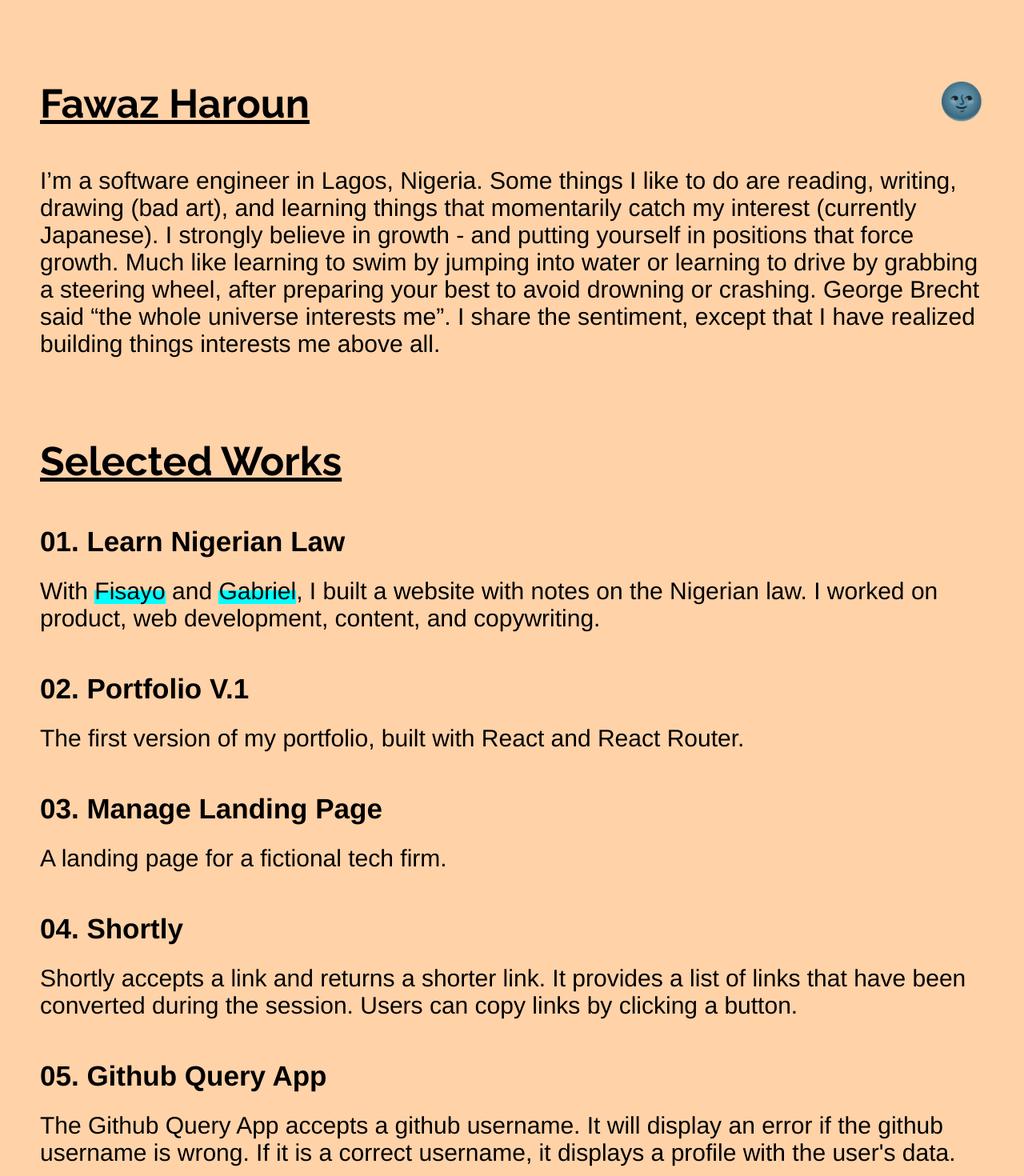
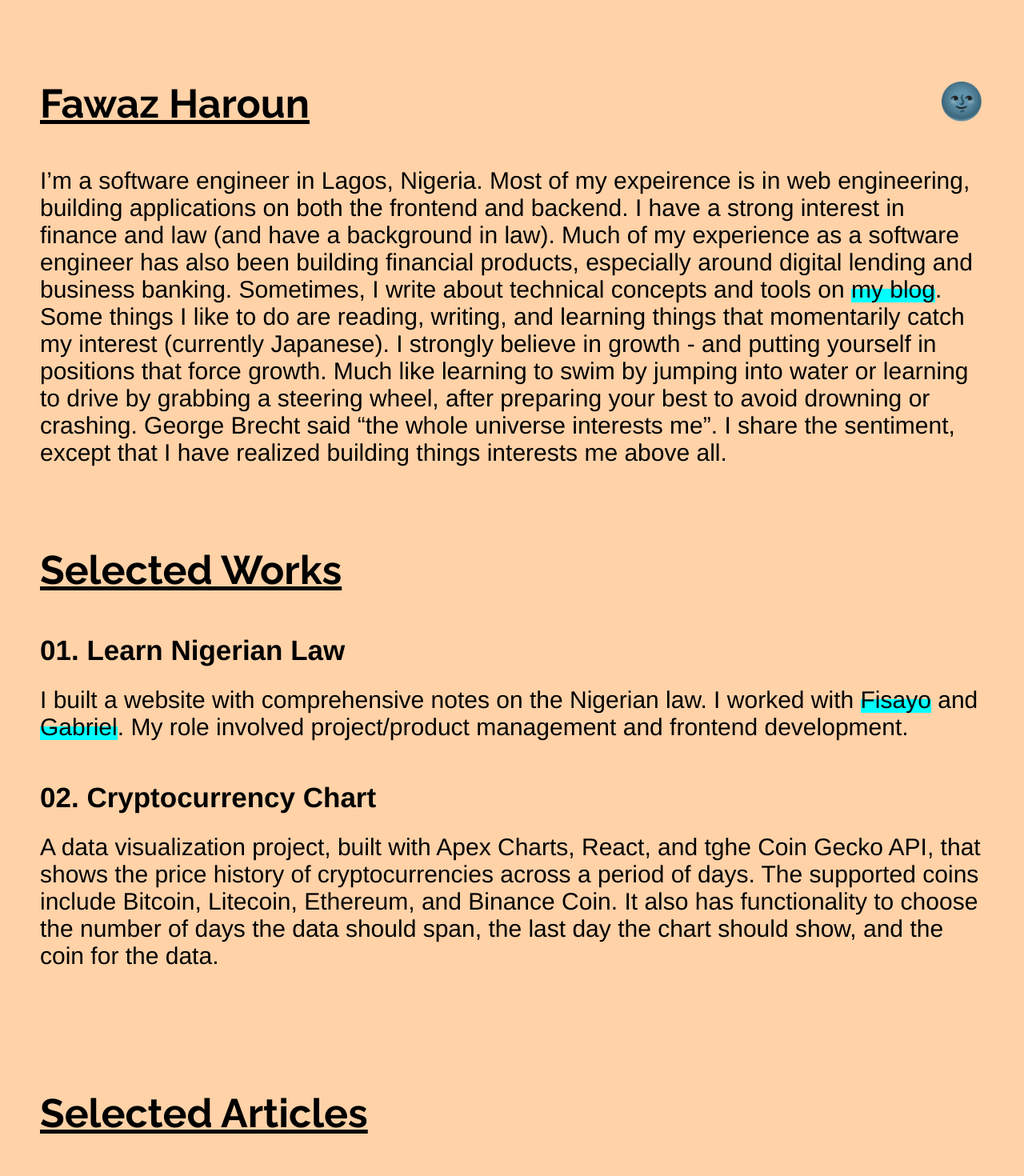
Before and after one commit to Exalted100/portfolio-v2, a Vue app: page / in a window 1280 px wide. Shown: the top 1470 px of the page at 80% size. Built offline with nearby package versions, Linux system fonts and the light colour scheme.

Commit message:
feat: portfolio update

```diff
--- a/src/App.vue
+++ b/src/App.vue
@@ -3,38 +3,67 @@
     <p class="modeToggle" v-on:click="changeMode">{{ modeIcon }}</p>
     <Title title="Fawaz Haroun" />
     <p>
-      I’m a software engineer in Lagos, Nigeria. Some things I like to do are reading, writing, drawing (bad art), and learning things that momentarily catch my interest (currently Japanese). I strongly believe in growth - and putting yourself in positions that force growth. Much like learning to swim by jumping into water or learning to drive by grabbing a steering wheel, after preparing your best to avoid drowning or crashing. George Brecht said “the whole universe interests me”. I share the sentiment, except that I have realized building things interests me above all.
+      I’m a software engineer in Lagos, Nigeria. Most of my expeirence is in web
+      engineering, building applications on both the frontend and backend. I
+      have a strong interest in finance and law (and have a background in law).
+      Much of my experience as a software engineer has also been building
+      financial products, especially around digital lending and business
+      banking. Sometimes, I write about technical concepts and tools on
+      <a
+        href="https://blog.fawazharoun.com"
+        target="_blank"
+        rel="noopener noreferrer"
+        class="referrals"
+        >my blog</a
+      >. Some things I like to do are reading, writing, and
+      learning things that momentarily catch my interest (currently Japanese). I
+      strongly believe in growth - and putting yourself in positions that force
+      growth. Much like learning to swim by jumping into water or learning to
+      drive by grabbing a steering wheel, after preparing your best to avoid
+      drowning or crashing. George Brecht said “the whole universe interests
+      me”. I share the sentiment, except that I have realized building things
+      interests me above all.
     </p>
 
     <Title title="Selected Works" />
-    <SelectedList v-for="item in works" v-bind:item="item" v-bind:key="item.link" />
+    <SelectedList
+      v-for="item in works"
+      v-bind:item="item"
+      v-bind:key="item.link"
+    />
 
     <Title title="Selected Articles" />
-    <SelectedList v-for="item in articles" v-bind:item="item" v-bind:key="item.link" />
+    <SelectedList
+      v-for="item in articles"
+      v-bind:item="item"
+      v-bind:key="item.link"
+    />
 
     <Title title="Relevant Links" />
-    <Contacts v-for="contact in contacts" v-bind:contact="contact" v-bind:key="contact.link" />
+    <Contacts
+      v-for="contact in contacts"
+      v-bind:contact="contact"
+      v-bind:key="contact.link"
+    />
 
-    <p id="copyright">
-      &#169; Fawaz Haroun, {{ new Date().getFullYear() }}
-    </p>
+    <p id="copyright">&#169; Fawaz Haroun, {{ new Date().getFullYear() }}</p>
   </div>
 </template>
 
 <script>
-import Title from './components/Title.vue'
-import SelectedList from './components/SelectedList.vue'
-import Contacts from "./components/Contacts.vue"
-import contacts from "./assets/contacts"
-import works from "./assets/works"
-import articles from "./assets/articles"
+import Title from "./components/Title.vue";
+import SelectedList from "./components/SelectedList.vue";
+import Contacts from "./components/Contacts.vue";
+import contacts from "./assets/contacts";
+import works from "./assets/works";
+import articles from "./assets/articles";
 
 export default {
-  name: 'App',
+  name: "App",
   components: {
     Title,
     SelectedList,
-    Contacts
+    Contacts,
   },
   data() {
     return {
@@ -43,22 +72,33 @@ export default {
       contacts: contacts,
       modeObject: {
         backgroundColor: "#FFD2A8",
-        color: "black"
+        color: "black",
       },
-      modeIcon: "🌚"
-    }
+      modeIcon: "🌚",
+    };
   },
   methods: {
     changeMode() {
-      JSON.stringify(this.modeObject) === JSON.stringify({backgroundColor: "#FFD2A8", color: "black"}) ? this.modeIcon = "🌝" : this.modeIcon = "🌚"
-      JSON.stringify(this.modeObject) === JSON.stringify({backgroundColor: "#FFD2A8", color: "black"}) ? this.modeObject = {backgroundColor: "rgb(32, 32, 32)", color: "rgb(226, 226, 226)"} : this.modeObject = {backgroundColor: "#FFD2A8", color: "black"}
-    }
-  }
-}
+      JSON.stringify(this.modeObject) ===
+      JSON.stringify({ backgroundColor: "#FFD2A8", color: "black" })
+        ? (this.modeIcon = "🌝")
+        : (this.modeIcon = "🌚");
+      JSON.stringify(this.modeObject) ===
+      JSON.stringify({ backgroundColor: "#FFD2A8", color: "black" })
+        ? (this.modeObject = {
+            backgroundColor: "rgb(32, 32, 32)",
+            color: "rgb(226, 226, 226)",
+          })
+        : (this.modeObject = { backgroundColor: "#FFD2A8", color: "black" });
+    },
+  },
+};
 </script>
 
 <style>
-*, *::before, *::after {
+*,
+*::before,
+*::after {
   font-family: Avenir, Helvetica, Arial, sans-serif;
   box-sizing: border-box;
   padding: 0;
@@ -66,12 +106,14 @@ export default {
   max-width: 100%;
 }
 
-@font-face { font-family: Raleway;
-  src: url('./assets/Raleway/static/Raleway-Regular.ttf');
+@font-face {
+  font-family: Raleway;
+  src: url("./assets/Raleway/static/Raleway-Regular.ttf");
 }
 
-@font-face { font-family: Raleway-Bold;
-  src: url('./assets/Raleway/static/Raleway-Bold.ttf');
+@font-face {
+  font-family: Raleway-Bold;
+  src: url("./assets/Raleway/static/Raleway-Bold.ttf");
 }
 
 #app {
@@ -111,17 +153,17 @@ p {
 }
 
 .referrals {
-    color: black;
-    text-decoration: none;
-    background: linear-gradient(180deg, #FFD2A8 50%, #00FFFF 50%);
-    transition: ease-in background-color 0.4s;
+  color: black;
+  text-decoration: none;
+  background: linear-gradient(180deg, #ffd2a8 50%, #00ffff 50%);
+  transition: ease-in background-color 0.4s;
 }
 
 .referrals:hover {
-    background: #00FFFF;
+  background: #00ffff;
 }
 
 .referrals:active {
-    background-color: none;
+  background-color: none;
 }
 </style>
--- a/src/assets/contacts.js
+++ b/src/assets/contacts.js
@@ -2,10 +2,6 @@ const contacts = [
     {
         title: "Personal Blog",
         link: "https://blog.fawazharoun.com"
-    },
-    {
-        title: "Twitter",
-        link: "https://twitter.com/Exalted100"
     },
     {
         title: "Github",
@@ -14,14 +10,6 @@ const contacts = [
     {
         title: "LinkedIn",
         link: "https://www.linkedin.com/in/fawaz-haroun-5b3a45178"
-    },
-    {
-        title: "Substack",
-        link: "https://dropoflife.substack.com/"
-    },
-    {
-        title: "Medium",
-        link: "https://exalted100.medium.com/"
     },
     {
         title: "Email",
--- a/src/assets/works.js
+++ b/src/assets/works.js
@@ -2,28 +2,15 @@ const works = [
   {
     title: "01. Learn Nigerian Law",
     link: "https://www.learnnigerianlaw.com/",
-        description: "With <a href='https://mirrorfisayo.wixsite.com/my-site' target='_blank' rel='noopener noreferrer' class='referrals'>Fisayo</a> and <a href='https://gabrielabubakar.netlify.app/' target='_blank' rel='noopener noreferrer' class='referrals'>Gabriel</a>, I built a website with notes on the Nigerian law. I worked on product, web development, content, and copywriting."
+    description:
+      "I built a website with comprehensive notes on the Nigerian law. I worked with <a href='https://mirrorfisayo.wixsite.com/my-site' target='_blank' rel='noopener noreferrer' class='referrals'>Fisayo</a> and <a href='https://gabrielabubakar.netlify.app/' target='_blank' rel='noopener noreferrer' class='referrals'>Gabriel</a>. My role involved project/product management and frontend development.",
   },
   {
-        title: "02. Portfolio V.1",
-        link: "https://exalted-portfolio.netlify.app/",
-        description: "The first version of my portfolio, built with React and React Router."
+    title: "02. Cryptocurrency Chart",
+    link: "https://crypto.fawazharoun.com",
+    description:
+      "A data visualization project, built with Apex Charts, React, and tghe Coin Gecko API, that shows the price history of cryptocurrencies across a period of days. The supported coins include Bitcoin, Litecoin, Ethereum, and Binance Coin. It also has functionality to choose the number of days the data should span, the last day the chart should show, and the coin for the data.",
   },
-    {
-        title: "03. Manage Landing Page",
-        link: "https://exalted100.github.io/manage-landing-page/",
-        description: "A landing page for a fictional tech firm."
-    },
-    {
-        title: "04. Shortly",
-        link: "https://exalted100.github.io/url-shortner-app/",
-        description: "Shortly accepts a link and returns a shorter link. It provides a list of links that have been converted during the session. Users can copy links by clicking a button."
-    },
-    {
-        title: "05. Github Query App",
-        link: "https://github-query-app.netlify.app/",
-        description: "The Github Query App accepts a github username. It will display an error if the github username is wrong. If it is a correct username, it displays a profile with the user's data."
-    },
-]
+];
 
-export default works
+export default works;
```
Lines whose indentation alone changed are shown as unchanged.
